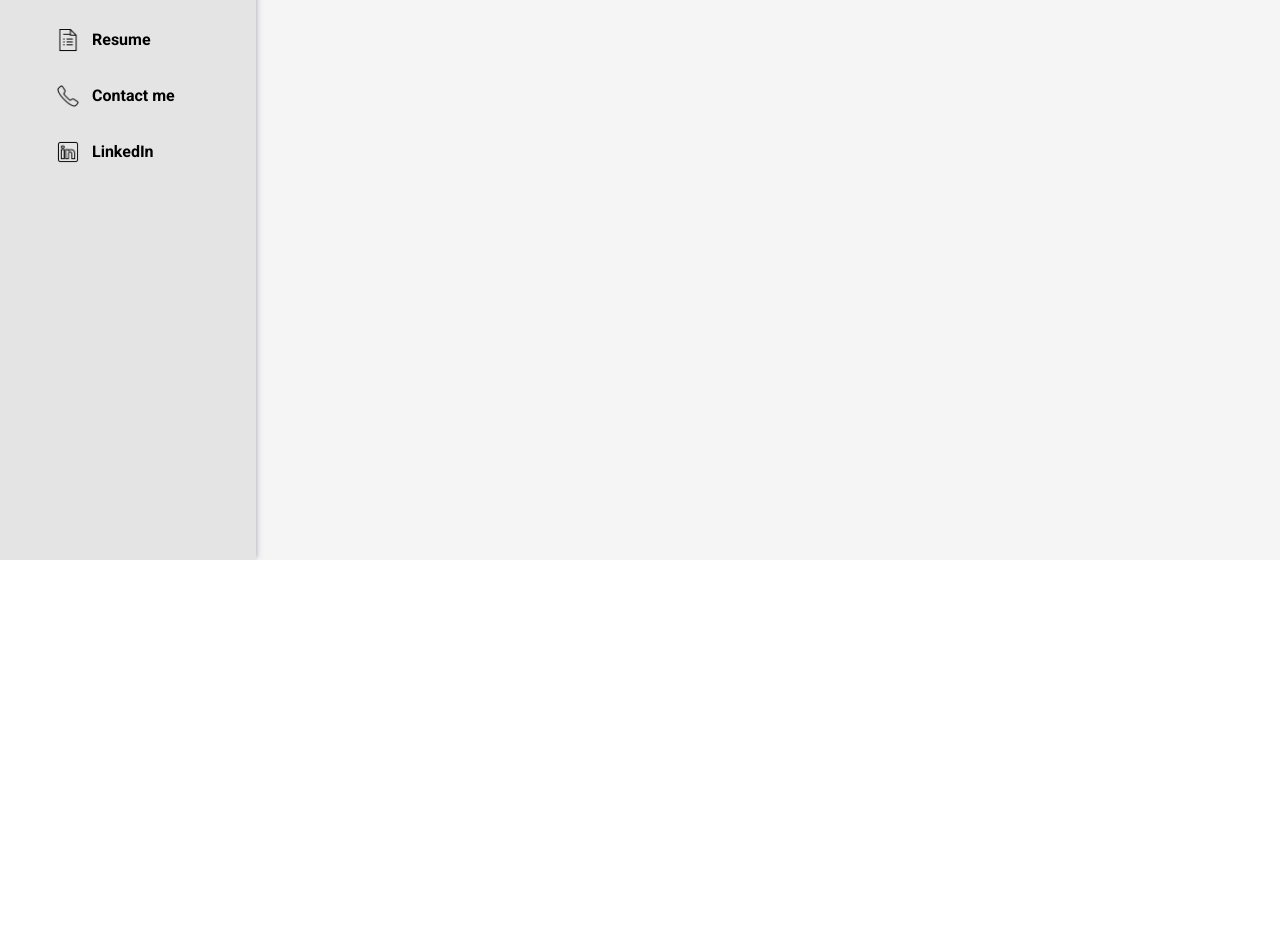
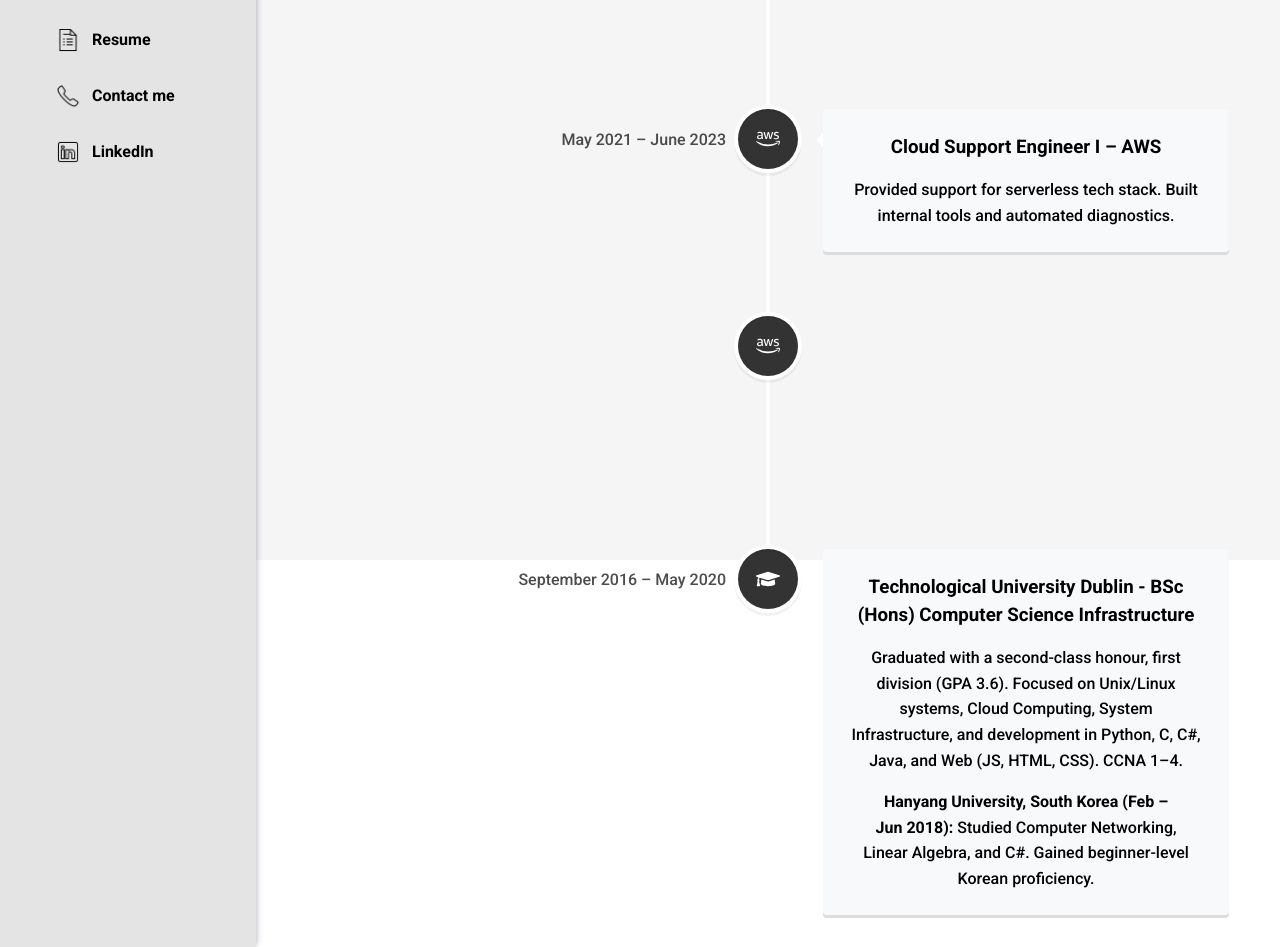
Before and after one commit to MrDomoArigato98/cv, a React (Vite) app: page /about in a window 1280 px wide. Shown: the part 240-1187 px from the top of the page. Before the commit the page ends 800 px from the top, so only its background shows below. Built offline with nearby package versions, Linux system fonts and the light colour scheme.

Commit message:
Adds timeline

```diff
--- a/package.json
+++ b/package.json
@@ -12,8 +12,10 @@
   "dependencies": {
     "react": "^19.1.0",
     "react-dom": "^19.1.0",
+    "react-icons": "^5.5.0",
     "react-responsive": "^10.0.1",
     "react-router-dom": "^7.6.2",
+    "react-vertical-timeline-component": "^3.5.3",
     "typeface-roboto": "^1.1.13"
   },
   "devDependencies": {
--- /dev/null
+++ b/src/aboutme.css
@@ -0,0 +1,14 @@
+.skills-certifications {
+  padding: 2rem;
+  background: #f8f9fa;
+  border-radius: 8px;
+  margin-top: 3rem;
+}
+
+.skills-list {
+  display: grid;
+  grid-template-columns: repeat(auto-fit, minmax(250px, 1fr));
+  gap: 1rem;
+  list-style-type: none;
+  padding: 0;
+}
--- a/src/components/AboutMe.jsx
+++ b/src/components/AboutMe.jsx
@@ -1,8 +1,13 @@
+import WorkTimeline from "./WorkTimeline";
+import "../aboutme.css"
+import SkillsAndCerts from "./SkillsAndCerts";
 export default function AboutMe() {
   return (
     <>
       <main>
-        <h2>About me</h2>
+        <h2 style={{ textAlign: "center", marginBottom: "2rem" }}>Work & Skills</h2>
+        <WorkTimeline />
+        <SkillsAndCerts/>
       </main>
     </>
   );
--- a/src/components/Resume.jsx
+++ b/src/components/Resume.jsx
@@ -1,9 +1,10 @@
+import WorkTimeline from "./WorkTimeline"
 export default function Resume(){
 
 
     return(
         <>
-        <p>Hi</p>
+        <p>Work history</p>
         </>
     )
 }
--- /dev/null
+++ b/src/components/SkillsAndCerts.jsx
@@ -0,0 +1,6 @@
+export default function SkillsAndCerts() {
+  return (
+   <>
+   </>
+  );
+}
--- /dev/null
+++ b/src/components/WorkTimeline.jsx
@@ -0,0 +1,76 @@
+import "../index.css";
+import {
+  VerticalTimeline,
+  VerticalTimelineElement,
+} from "react-vertical-timeline-component";
+import "react-vertical-timeline-component/style.min.css";
+import {
+  FaAws,
+  FaUserTie,
+  FaLaptopCode,
+  FaGraduationCap,
+} from "react-icons/fa"; // or your icons
+
+const workHistory = [
+  {
+    title: "Cloud Support Engineer II – AWS",
+    date: "June 2023 – November 2024",
+    description:
+      "Specialized in Lambda, API Gateway, and Step Functions. Promoted after becoming SME in Serverless.",
+    icon: <FaAws />,
+  },
+  {
+    title: "Cloud Support Engineer I – AWS",
+    date: "May 2021 – June 2023",
+    description:
+      "Provided support for serverless tech stack. Built internal tools and automated diagnostics.",
+    icon: <FaAws />,
+  },
+  {
+    title: "Cloud Support Associate – AWS",
+    date: "July 2020 – May 2021",
+    description:
+      "First exposure to production infrastructure. Developed foundational expertise in AWS services, with a focus on Serverless.",
+    icon: <FaAws />,
+  },
+  {
+    title:
+      "Technological University Dublin - BSc (Hons) Computer Science Infrastructure",
+    date: "September 2016 – May 2020",
+    description: (
+      <>
+        <p>
+          Graduated with a second-class honour, first division (GPA 3.6).
+          Focused on Unix/Linux systems, Cloud Computing, System Infrastructure,
+          and development in Python, C, C#, Java, and Web (JS, HTML, CSS). CCNA
+          1–4.
+        </p>
+        <p style={{ marginTop: "1rem" }}>
+          <strong>Hanyang University, South Korea (Feb – Jun 2018):</strong>{" "}
+          Studied Computer Networking, Linear Algebra, and C#. Gained
+          beginner-level Korean proficiency.
+        </p>
+      </>
+    ),
+    icon: <FaGraduationCap />,
+  },
+];
+
+export default function WorkTimeline() {
+  return (
+    <VerticalTimeline>
+      {workHistory.map((job, index) => (
+        <VerticalTimelineElement
+          key={index}
+          date={job.date}
+          icon={job.icon}
+          iconStyle={{ background: "#333", color: "#fff" }}
+          contentStyle={{ background: "#f8f9fa", color: "#000" }}
+        >
+          <h3 className="vertical-timeline-element-title">{job.title}</h3>
+          <p>{job.description}</p>
+        </VerticalTimelineElement>
+      ))}
+    </VerticalTimeline>
+  );
+}
```
Also changed, not shown: 1 other file (tests, documents, lock files or other folders).
